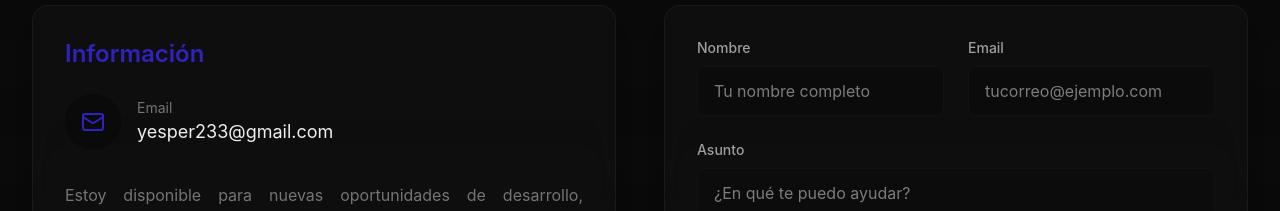
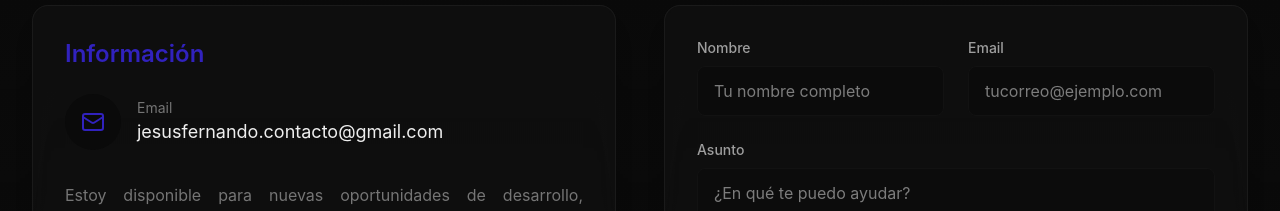
Before and after one commit to JesusFernandoPCH/Portfolio, a React (Vite) app: page / in a window 1280 px wide. Shown: the part 5680-5891 px from the top of the page. Built offline with nearby package versions, Linux system fonts and the light colour scheme.

Commit message:
Mail Update

```diff
--- a/src/components/Contact.tsx
+++ b/src/components/Contact.tsx
@@ -78,7 +78,7 @@ const Contact: React.FC = () => {
                                 </div>
                                 <div>
                                     <p className="text-sm text-[var(--color-brand-gray)]">Email</p>
-                                    <a href="mailto:yesper233@gmail.com" className="text-lg text-[var(--color-brand-gray-lighter)] hover:text-[var(--color-brand-coffee-light)] transition-colors">yesper233@gmail.com</a>
+                                    <a href="mailto:jesusfernando.contacto@gmail.com" className="text-lg text-[var(--color-brand-gray-lighter)] hover:text-[var(--color-brand-coffee-light)] transition-colors">jesusfernando.contacto@gmail.com</a>
                                 </div>
                             </div>
 
--- a/src/components/Footer.tsx
+++ b/src/components/Footer.tsx
@@ -23,7 +23,7 @@ const Footer: React.FC = () => {
                         <a href="https://www.linkedin.com/in/jes%C3%BAs-fernando-p%C3%A9rez-ch%C3%A1vez-3bab80361/" target="_blank" rel="noopener noreferrer" className="text-[var(--color-brand-gray)] hover:text-white transition-colors p-2 bg-[var(--color-brand-dark)]/50 rounded-full hover:bg-[var(--color-brand-coffee)]">
                             <Linkedin size={20} />
                         </a>
-                        <a href="mailto:yesper233@gmail.com" className="text-[var(--color-brand-gray)] hover:text-white transition-colors p-2 bg-[var(--color-brand-dark)]/50 rounded-full hover:bg-[var(--color-brand-coffee)]">
+                        <a href="mailto:jesusfernando.contacto@gmail.com" className="text-[var(--color-brand-gray)] hover:text-white transition-colors p-2 bg-[var(--color-brand-dark)]/50 rounded-full hover:bg-[var(--color-brand-coffee)]">
                             <Mail size={20} />
                         </a>
                     </div>
```
